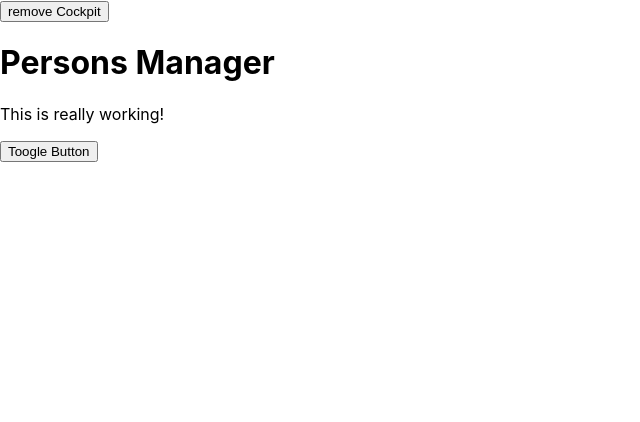
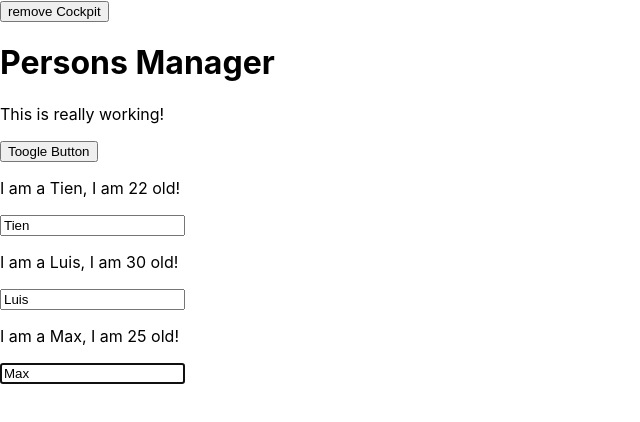
Before and after one commit to hoangtient9/Learn-React, a React app: page / in a window 1280 px wide. Shown: the top 422 px of the page, without its empty margins (0-640 px from the left). Built offline with nearby package versions, Linux system fonts and the light colour scheme.

Commit message:
Use Refs in components

```diff
--- a/src/components/Cockpit/Cockpit.js
+++ b/src/components/Cockpit/Cockpit.js
@@ -1,9 +1,13 @@
-import React, {useEffect} from "react";
+import React, {useEffect, useRef} from "react";
 import classes from './Cockpit.css';
 
 const Cockpit = (props) => {
+
+  const toogleBtnRef = useRef(null);
+
   useEffect(() => {
     console.log(`[Cockpit.js] useEffect`)
+    toogleBtnRef.current.click()
     return () => {
       console.log(`[Cockpit.js] will unmount`)
     }
@@ -35,7 +39,7 @@ const Cockpit = (props) => {
     <div className={classes.Cockpit}>
       <h1>{props.title}</h1>
       <p className={assignedClass.join(' ')}>This is really working!</p>
-      <button className={btnClass} onClick={props.clicked}>Toogle Button</button>
+      <button className={btnClass} onClick={props.clicked} ref={toogleBtnRef} >Toogle Button</button>
     </div>
   );
 };
--- a/src/components/Persons/Person/Person.js
+++ b/src/components/Persons/Person/Person.js
@@ -6,6 +6,14 @@ import Aux from '../../../containers/hoc/Auxiliary';
 
 
 class Person extends Component {
+  constructor(props) {
+    super(props);
+    this.inputElementRef = React.createRef();
+  }
+
+  componentDidMount() {
+    this.inputElementRef.current.focus();
+  }
   shouldComponentUpdate(nextprops, nextState) {
     console.log(`[Person.js]  shouldComponentUpdate`)
     return true;
@@ -28,7 +36,7 @@ class Person extends Component {
           I am a {this.props.name}, I am {this.props.age} old!
         </p>
         <p>{this.props.children}</p>
-        <input type='text' onChange={this.props.change} value={this.props.name}></input>
+        <input type='text' onChange={this.props.change} value={this.props.name} ref={this.inputElementRef}></input>
       </Aux>
     )
   }
--- a/src/containers/App.js
+++ b/src/containers/App.js
@@ -12,7 +12,7 @@ class App extends Component {
   }
   state = {
     persons: [
-      {id: '1', name: 'Tien', age: '22'},
+      {id: '1', name: 'Tien', age: 22},
       {id: '2', name: 'Luis', age: 30},
       {id: '3', name: 'Max', age: 25}
     ],
```
